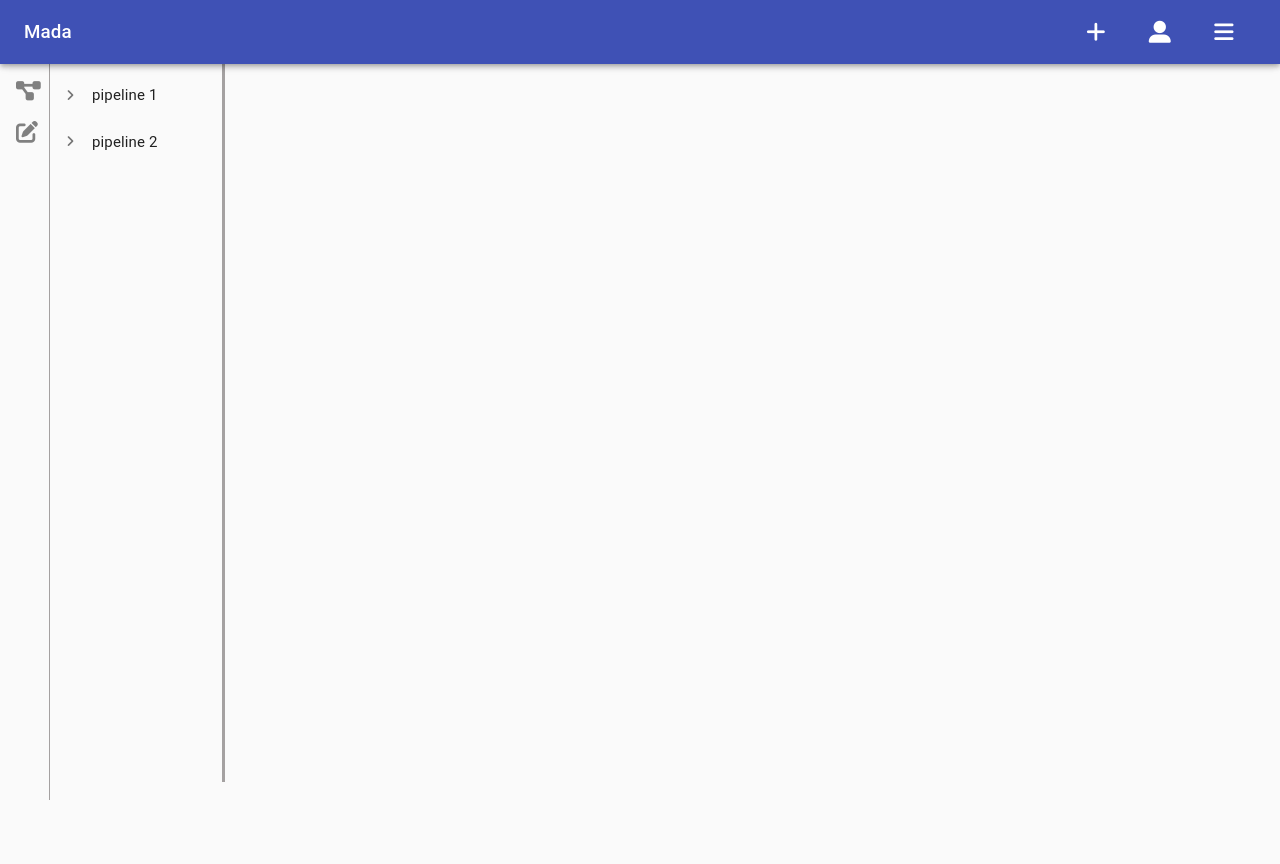
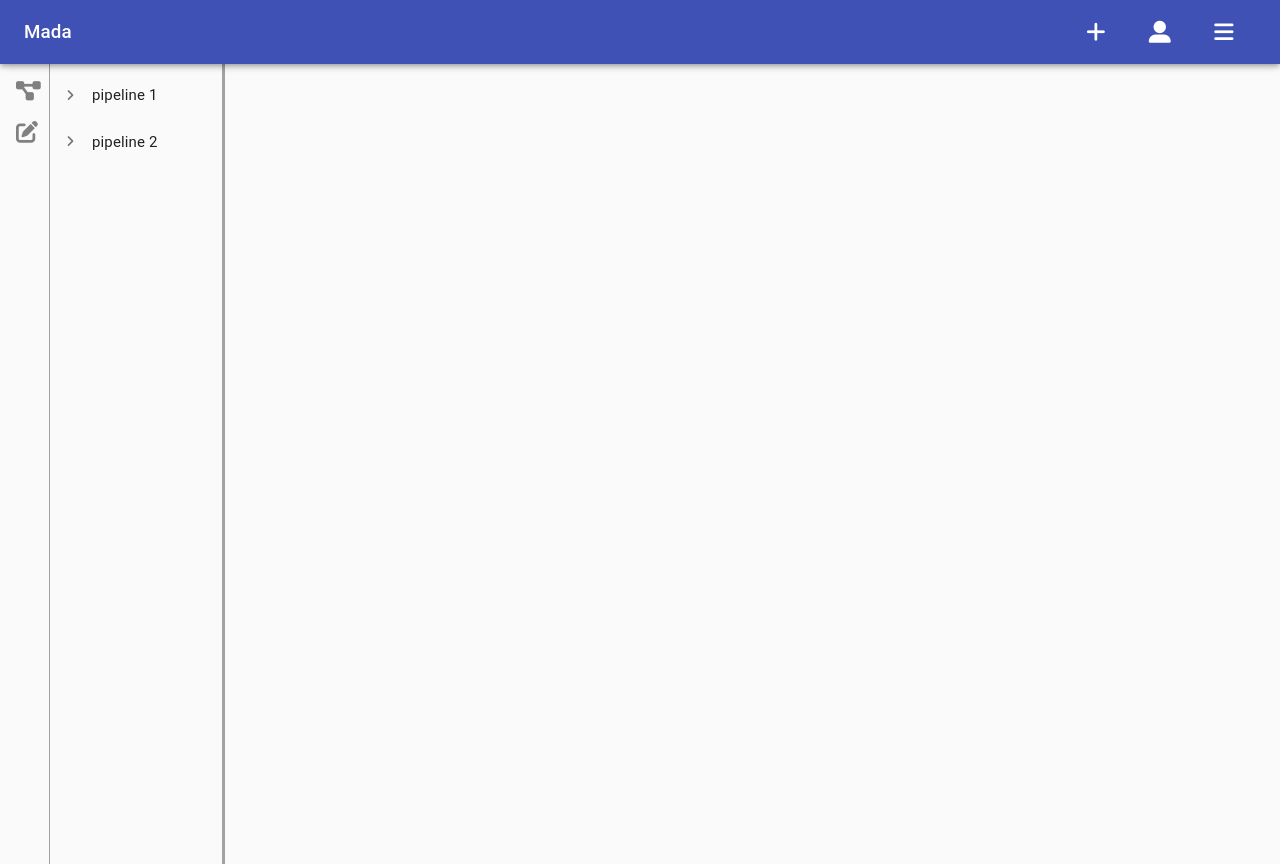
Before and after one commit to ivanatorr/Mada, a React (Create React App) app: page /pipelines in a window 1280 px wide. Before the commit the page ends 800 px from the top, so only its background shows below. Built offline with nearby package versions, Linux system fonts and the light colour scheme.

Commit message:
Little style changes

```diff
--- a/src/App.css
+++ b/src/App.css
@@ -1,3 +1,7 @@
+.body{
+  height: 100vh !important;
+  overflow-y: hidden !important;
+}
 .mainHeader {
   width: 100%;
   height: 100%;
@@ -31,6 +35,8 @@
   text-align: center;
   position: absolute;
   left: 0;
+  height: 100vh !important;
+  overflow:hidden;
   top: 64px;
   bottom: 0;
   width: 50px;
@@ -42,7 +48,8 @@
   left: 50px;
   top: 64px;
   bottom: 0 !important;
-  height: 89.8vh !important;
+  height: 100vh !important;
+  overflow:hidden;
   min-width: 175px;
   max-width: 500px;
   border-right: 3px solid rgb(164, 161, 161);
```
Also changed, not shown: 1 other file (tests, documents, lock files or other folders).
